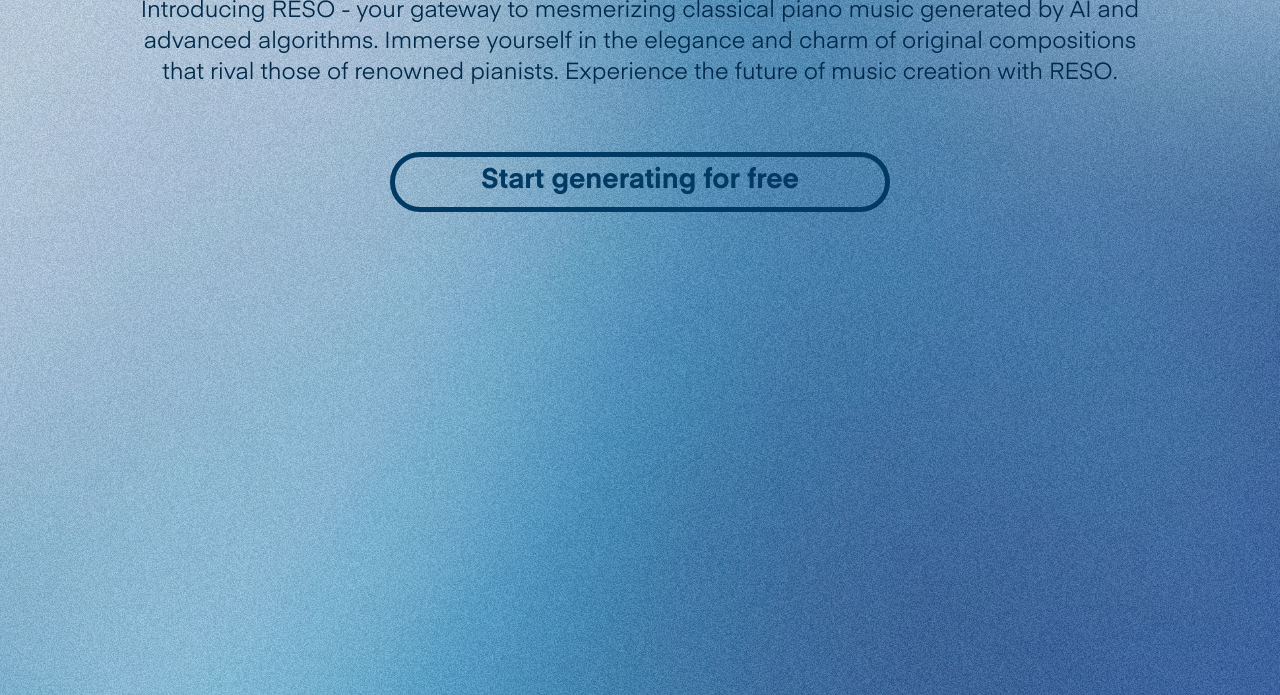
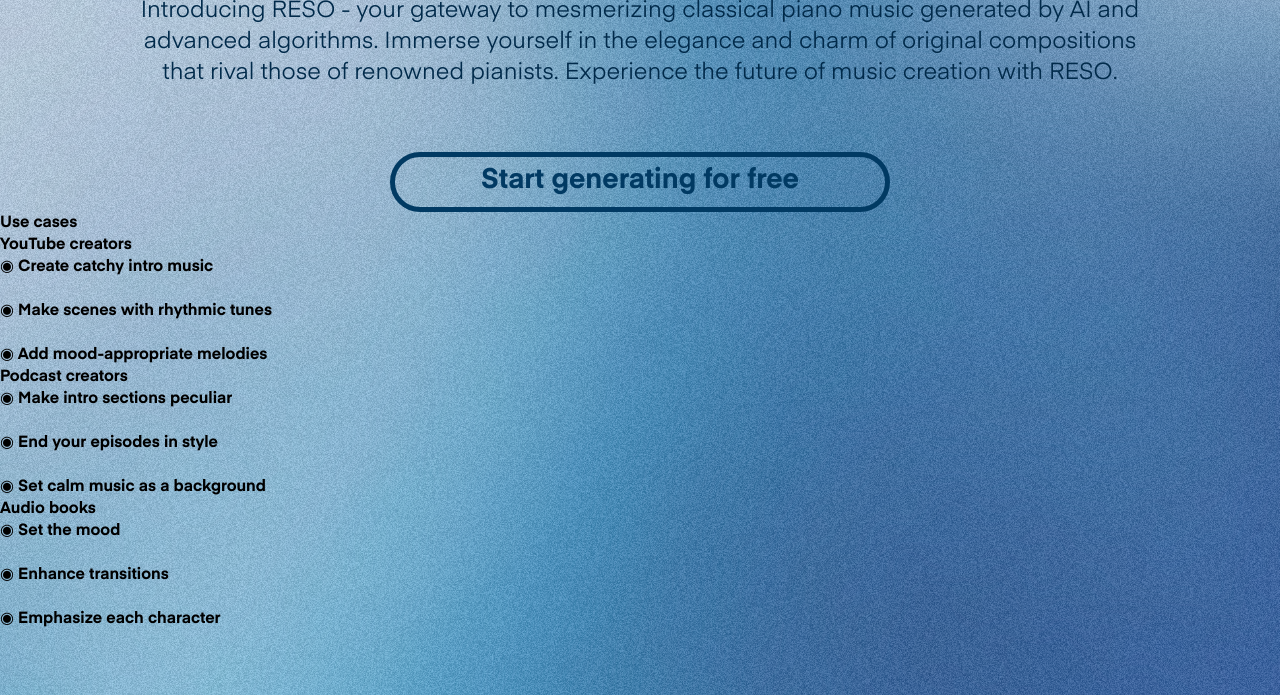
Before and after one commit to Skripkon/RESO, a FastAPI app: page / in a window 1280 px wide. Shown: the part 255-950 px from the top of the page. Run offline with FastAPI, Linux system fonts and the light colour scheme.

Commit message:
Add "Use cases" block into main_page

```diff
--- a/static/css/styles.css
+++ b/static/css/styles.css
@@ -100,7 +100,7 @@ header {
 /* Main page */
 /* ======================================== */
 
-.website-description {
+.website-description, .li {
     font-family: "Eina01";
     font-weight: 200;
     font-style: normal;
@@ -310,7 +310,7 @@ audio::-webkit-media-controls-pause-button-container {
     display: flex;
     justify-content: center;
     align-items: center;
-    height:  54px;
+    height: 54px;
     /* margin:  0 auto; */
     /* background-color: #012a4a44; */
 }
@@ -330,7 +330,7 @@ audio::-webkit-media-controls-pause-button-container {
 }
 
 .InputField:focus {
-    box-shadow:  0px  0px  10px  0px #013a6388;
+    box-shadow: 0px 0px 10px 0px #013a6388;
     outline: none;
 }
 
@@ -356,7 +356,7 @@ audio::-webkit-media-controls-pause-button-container {
 }
 
 .InputCheckBox:focus {
-    box-shadow:  0px  0px  10px  0px #013a6388;
+    box-shadow: 0px 0px 10px 0px #013a6388;
     outline: none;
 }
 
@@ -365,7 +365,7 @@ audio::-webkit-media-controls-pause-button-container {
 }
 
 .AlgoSettingLabel {
-    margin-right:  10px;
+    margin-right: 10px;
     color: #012a4a;
     font-weight: 300;
 }
--- a/templates/header.html
+++ b/templates/header.html
@@ -16,6 +16,7 @@
     <meta name="viewport" content="width=device-width, initial-scale=1.0">
     <title>{% block title %}{% endblock title %}</title>
     <link href="{{ url_for('static', path='css/styles.css') }}" rel="stylesheet">
+    <link href="{{ url_for('static', path='css/main_page_use_cases_block.css') }}" rel="stylesheet">
 </head>
 
 <body>
--- a/templates/main.html
+++ b/templates/main.html
@@ -21,4 +21,41 @@ RESO
 </br>
 <a class="main-button" href="/generate"> Start generating for free </a>
 
+<div id="use-cases-title"> Use cases </div>
+
+<div id="main-page-use-cases-container">
+    <div class="use-case-example">
+        <div class="use-case-example-title">YouTube creators</div>
+        <ul class="enumeration-of-options">
+            <li>◉ Create catchy intro music</li>
+            <br>
+            <li>◉ Make scenes with rhythmic tunes</li>
+            <br>
+            <li>◉ Add mood-appropriate melodies</li>
+        </ul>
+    </div>
+
+    <div class="use-case-example">
+        <div class="use-case-example-title">Podcast creators</div>
+        <ul class="enumeration-of-options">
+            <li>◉ Make intro sections peculiar</li>
+            <br>
+            <li>◉ End your episodes in style</li>
+            <br>
+            <li>◉ Set calm music as a background</li>
+        </ul>
+    </div>
+
+    <div class="use-case-example">
+        <div class="use-case-example-title">Audio books</div>
+        <ul class="enumeration-of-options">
+            <li>◉ Set the mood</li>
+            <br>
+            <li>◉ Enhance transitions</li>
+            <br>
+            <li>◉ Emphasize each character</li>
+        </ul>
+    </div>
+</div>
+
 {% endblock %}
```
Also changed, not shown: static/css/main_page.css (added, +58 -0 lines). Lines whose indentation alone changed are shown as unchanged.
